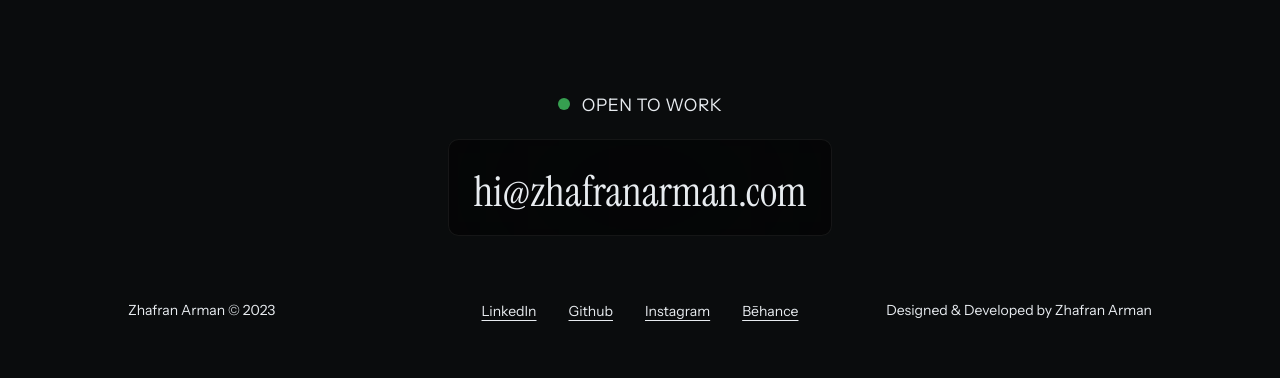
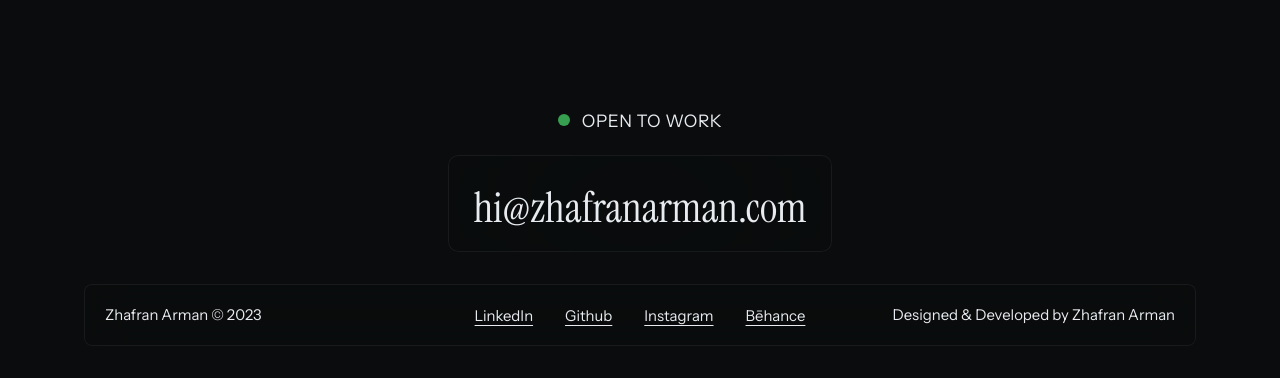
Before and after one commit to zhafranarman/zhafranarman.com, a React (Vite) app: page / in a window 1280 px wide. Shown: the part 3089-3467 px from the top of the page. Built offline with nearby package versions, Linux system fonts and the light colour scheme; a web font is replaced by a local one.

Commit message:
Matching Footer to the style of the Navbar

```diff
--- a/src/components/Footer.jsx
+++ b/src/components/Footer.jsx
@@ -1,6 +1,7 @@
 const Footer = () => {
   return (
-    <footer className="container">
+    <footer>
+      <div className="container footer-wrapper">
         <div className="subfooter">
           <div className="label-wrapper">
             <div className="availibility" />
@@ -36,6 +37,7 @@ const Footer = () => {
           </ul>
           <div className="footer-column">Designed & Developed by Zhafran Arman</div>
         </div>
+      </div>
     </footer>
   );
 }
--- a/src/sass/components/_footer.scss
+++ b/src/sass/components/_footer.scss
@@ -1,10 +1,14 @@
 footer {
+  box-sizing: border-box !important;
+  width: 100%;
+  padding-top: 1rem;
+  padding-bottom: 2rem;
   color: $color-white;
-  padding-bottom: 4rem;
-  padding-inline: 4rem;
-  box-sizing: border-box;
 
-  @include media ("<=sm"){
+  .footer-wrapper {
+    padding-inline: 1.25rem;
+
+    @include media("<=sm") {
       padding-inline: 0;
     }
 
@@ -13,14 +17,13 @@ footer {
       flex-direction: column;
       justify-content: center;
       align-items: center;
-    margin-bottom: 4rem;
+      margin-bottom: 2rem;
 
-    @include media ("<=md"){
+      @include media("<=md") {
         margin-bottom: 2rem;
       }
 
-    .label-wrapper{
-
+      .label-wrapper {
         display: inline-flex;
         margin-block: 1.5rem;
         gap: 0.75rem;
@@ -52,16 +55,15 @@ footer {
           font-weight: 400;
           text-transform: uppercase;
           letter-spacing: 0.5px;
-
         }
       }
 
       .footer-mail {
-      font-size: clamp( 30px, 7vw, 42px);
+        font-size: clamp(30px, 7vw, 42px);
         font-family: $font-family-accent;
         color: $color-white;
         backdrop-filter: blur(100px);
-      background-color: rgba(0, 0, 0, 0.5);
+        background-color: rgba(10, 12, 13, 0.5019607843);
         padding: 24px 24px 16px;
         border-radius: 0.25em;
         border: solid 0.5px #37373759;
@@ -73,6 +75,12 @@ footer {
       grid-template-rows: auto;
       grid-template-columns: 1fr auto 1fr;
       align-items: center;
+      padding: 1.25rem;
+      border-radius: 0.5rem;
+      backdrop-filter: blur(20px);
+      -webkit-backdrop-filter: blur(20px);
+      background-color: rgba(10, 12, 13, 0.5019607843);
+      border: solid 0.5px rgba(55, 55, 55, 0.3490196078);
 
       @include media("<md") {
         grid-row-gap: 8px;
@@ -87,23 +95,22 @@ footer {
         padding: 0;
         margin: 0;
 
-      @include media ("<=md"){
+        @include media("<=md") {
           justify-content: space-between;
           gap: 1rem;
           margin-bottom: 1rem;
           grid-area: 1/1/2/2;
         }
 
-      li{
-        a{
+        li {
+          a {
             color: $color-white;
             text-decoration: underline;
             text-underline-offset: 0.25rem;
-          font-size: 14px;
+            font-size: calc($font-size-S - 0.15rem);
 
-          @include media("<=md"){
+            @include media("<=md") {
               font-size: 12px;
-
             }
           }
         }
@@ -111,20 +118,21 @@ footer {
 
       .footer-column:nth-child(3) {
         justify-self: end;
-      font-size: 14px;
+        font-size: calc($font-size-S - 0.15rem);
 
-      @include media ("<=sm"){
+        @include media("<=sm") {
           justify-self: center;
           font-size: 12px;
         }
       }
 
       .footer-column:nth-child(1) {
-      font-size: 14px;
-      @include media ("<=sm"){
+        font-size: calc($font-size-S - 0.15rem);
+        @include media("<=sm") {
           justify-self: center;
           font-size: 12px;
         }
       }
     }
   }
+}
```
Lines whose indentation alone changed are shown as unchanged.
